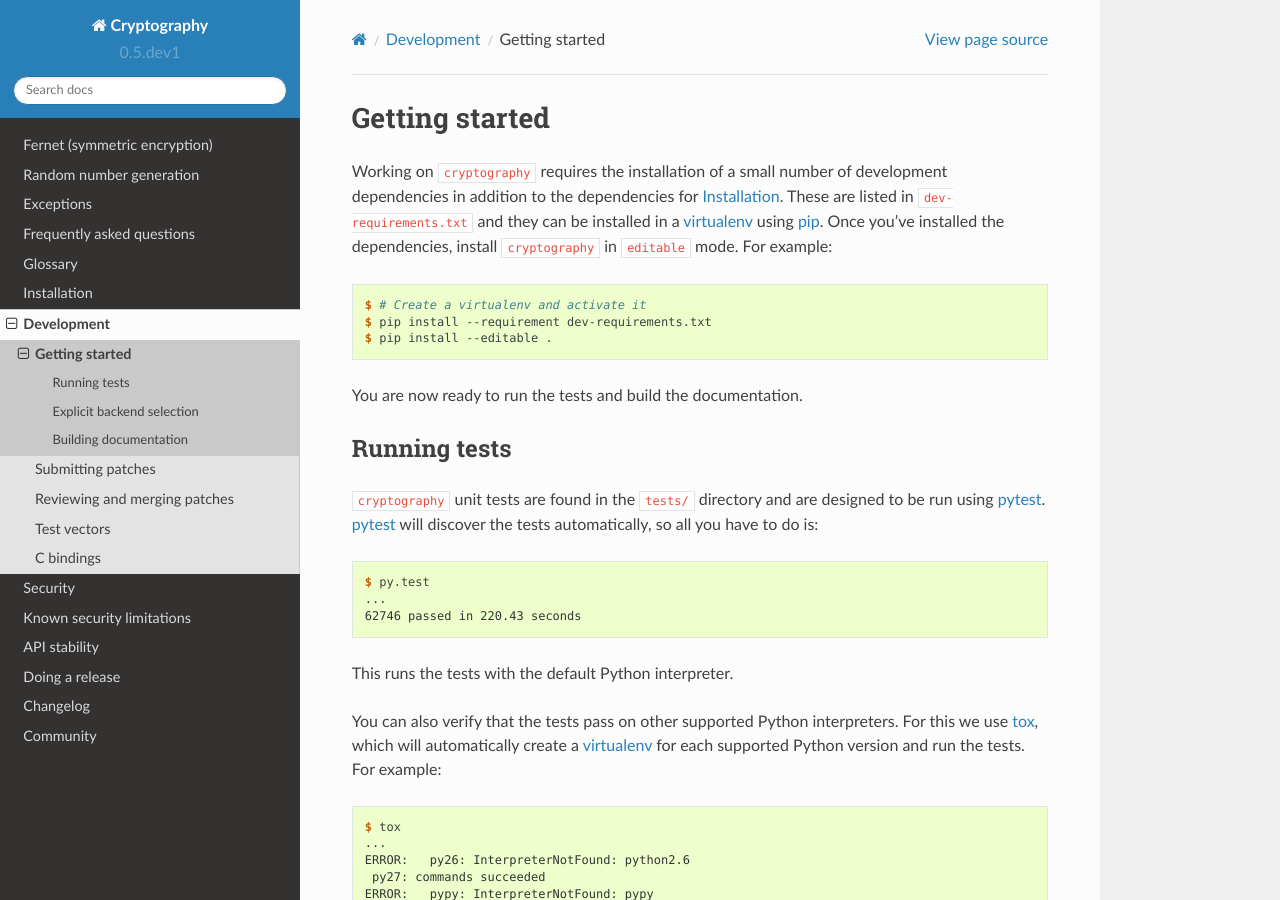
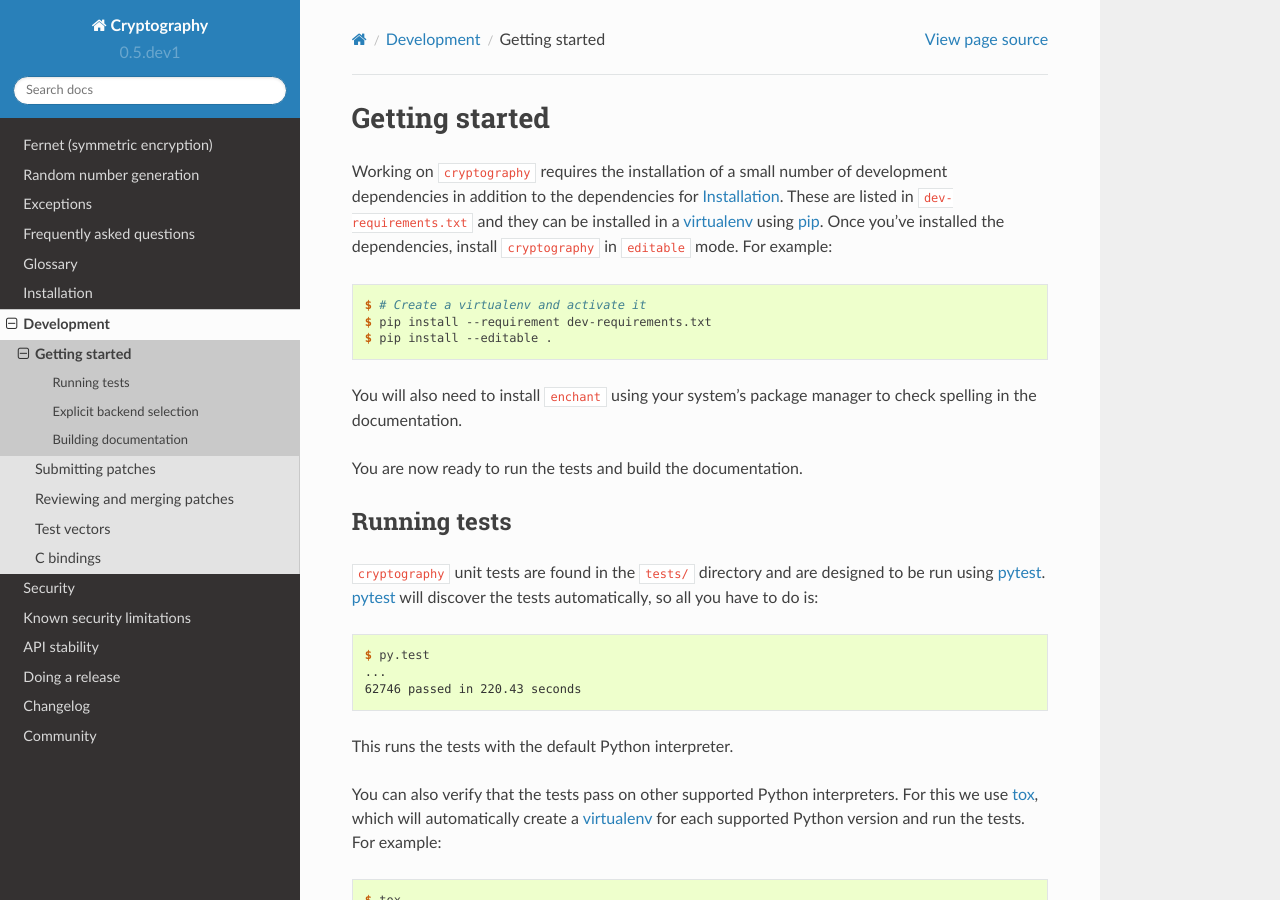
Before and after one commit to WebKing0121/cryptography, a Sphinx documentation site: the page built from docs/development/getting-started.rst, in a window 1280 px wide and 900 px high. Built offline with Sphinx 7.4.7 and the Read the Docs theme 2.0.0, drawn with Linux system fonts in a browser that asks for light colours; pages that are not in the unit, such as notebooks, are missing from menus.

Commit message:
add note about enchant dependency for spellcheck in docs

```diff
--- a/docs/development/getting-started.rst
+++ b/docs/development/getting-started.rst
@@ -12,6 +12,9 @@ dependencies, install ``cryptography`` in ``editable`` mode. For example:
     $ # Create a virtualenv and activate it
     $ pip install --requirement dev-requirements.txt
     $ pip install --editable .
+
+You will also need to install ``enchant`` using your system's package manager
+to check spelling in the documentation.
 
 You are now ready to run the tests and build the documentation.
 
```
